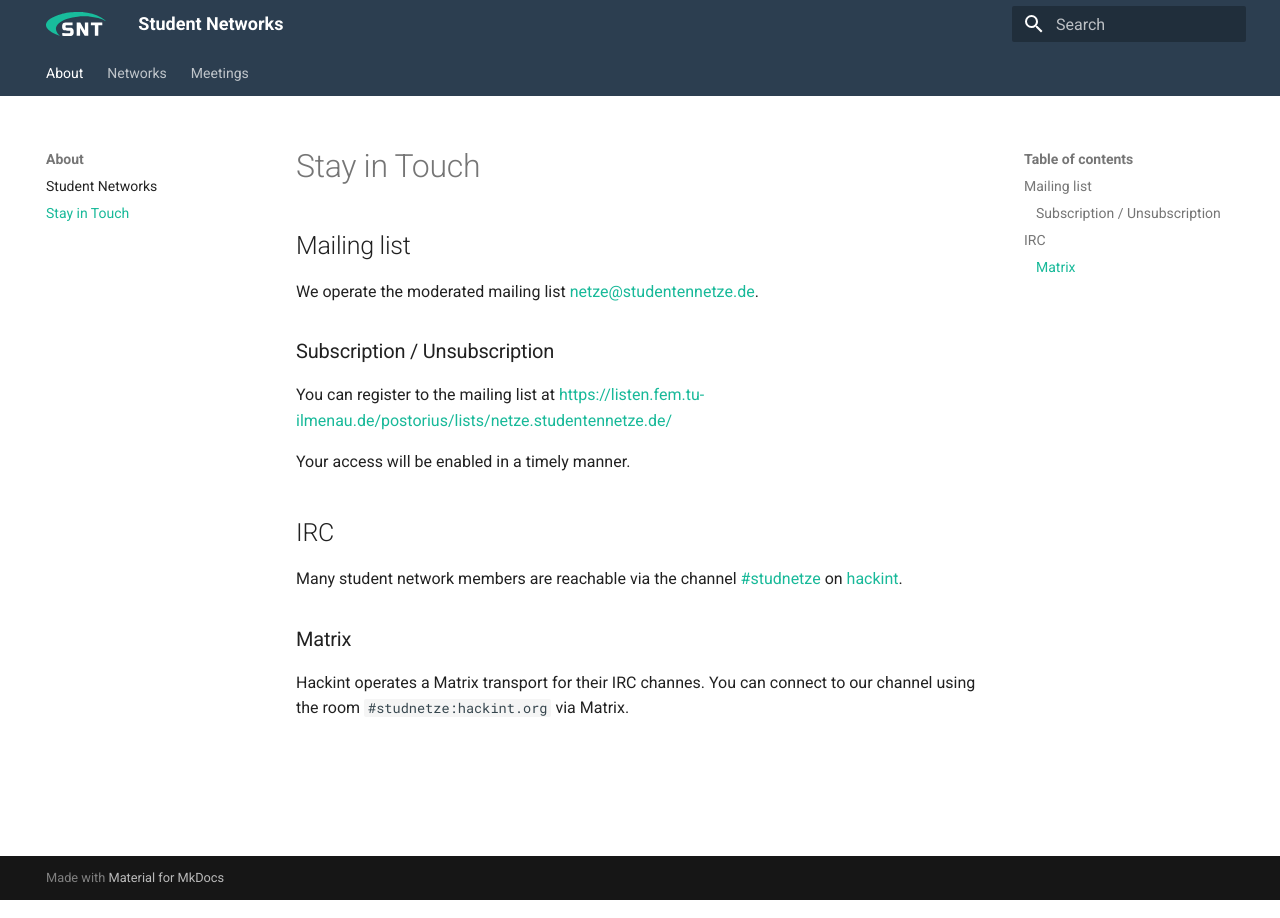
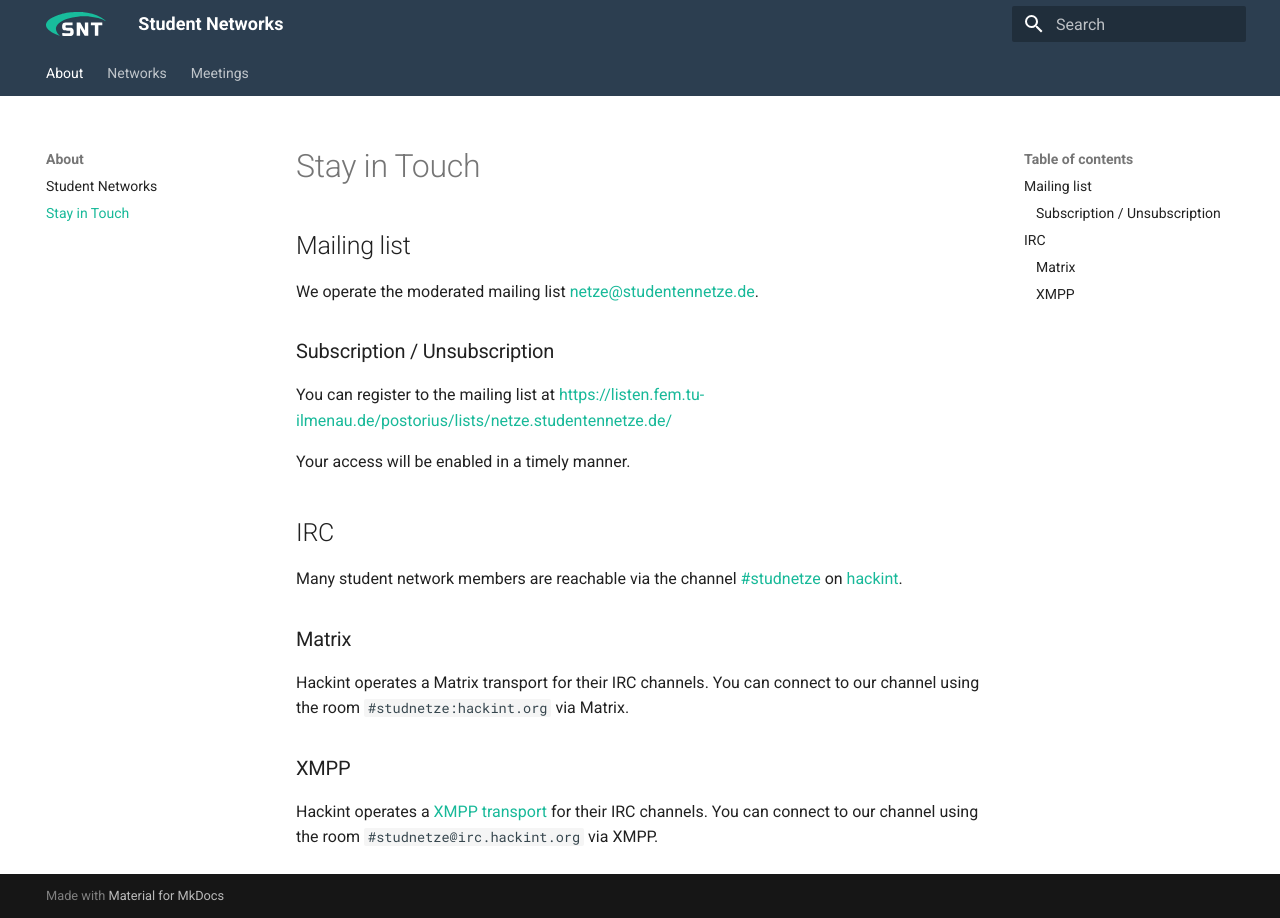
Before and after one commit to studnetze/studnetze-website, an MkDocs documentation site: the page built from docs/contact.md, in a window 1280 px wide. Built offline with MkDocs 1.6.1 and Material for MkDocs 9.7.7, drawn with Linux system fonts in a browser that asks for light colours.

Commit message:
contact: Add note about XMPP transport

```diff
--- a/docs/contact.md
+++ b/docs/contact.md
@@ -12,4 +12,8 @@ Your access will be enabled in a timely manner.
 Many student network members are reachable via the channel [#studnetze](https://webirc.hackint.org/#studnetze) on [hackint](https://hackint.org/).
 
 ### Matrix
-Hackint operates a Matrix transport for their IRC channes. You can connect to our channel using the room `#studnetze:hackint.org` via Matrix.
+Hackint operates a Matrix transport for their IRC channels. You can connect to our channel using the room `#studnetze:hackint.org` via Matrix.
+
+### XMPP
+Hackint operates a [XMPP transport](https://hackint.org/transport/xmpp) for their IRC channels.
+You can connect to our channel using the room `#studnetze@irc.hackint.org` via XMPP.
```
